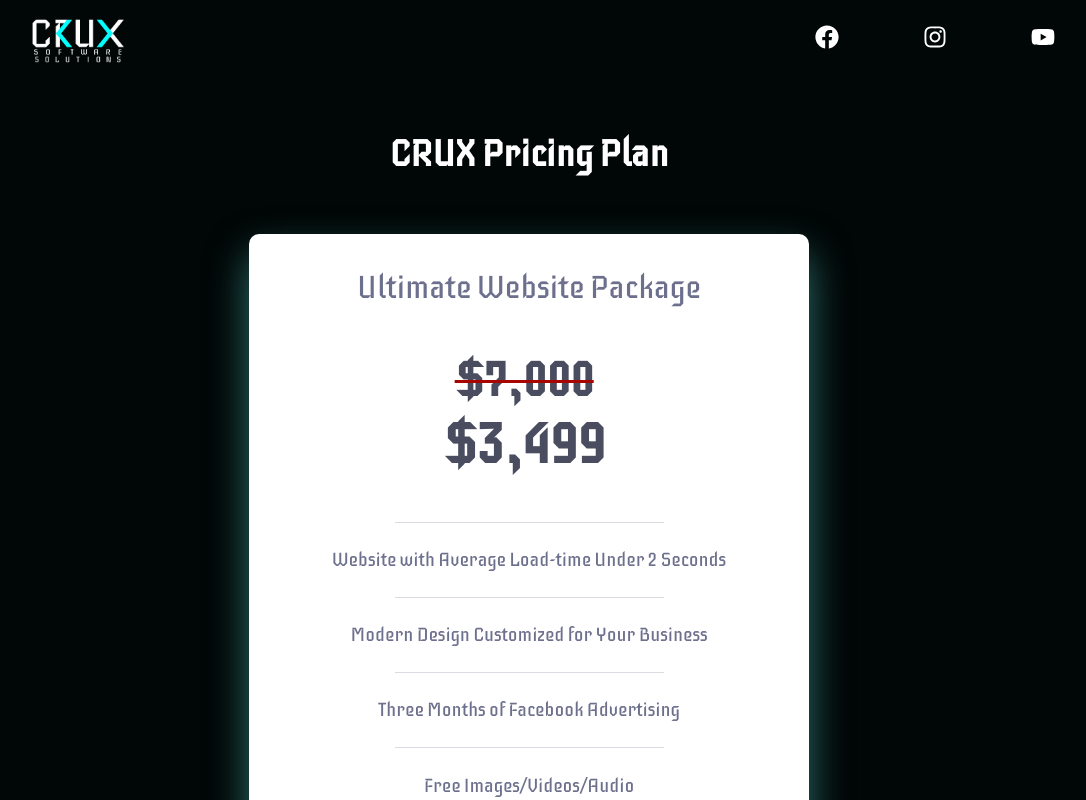
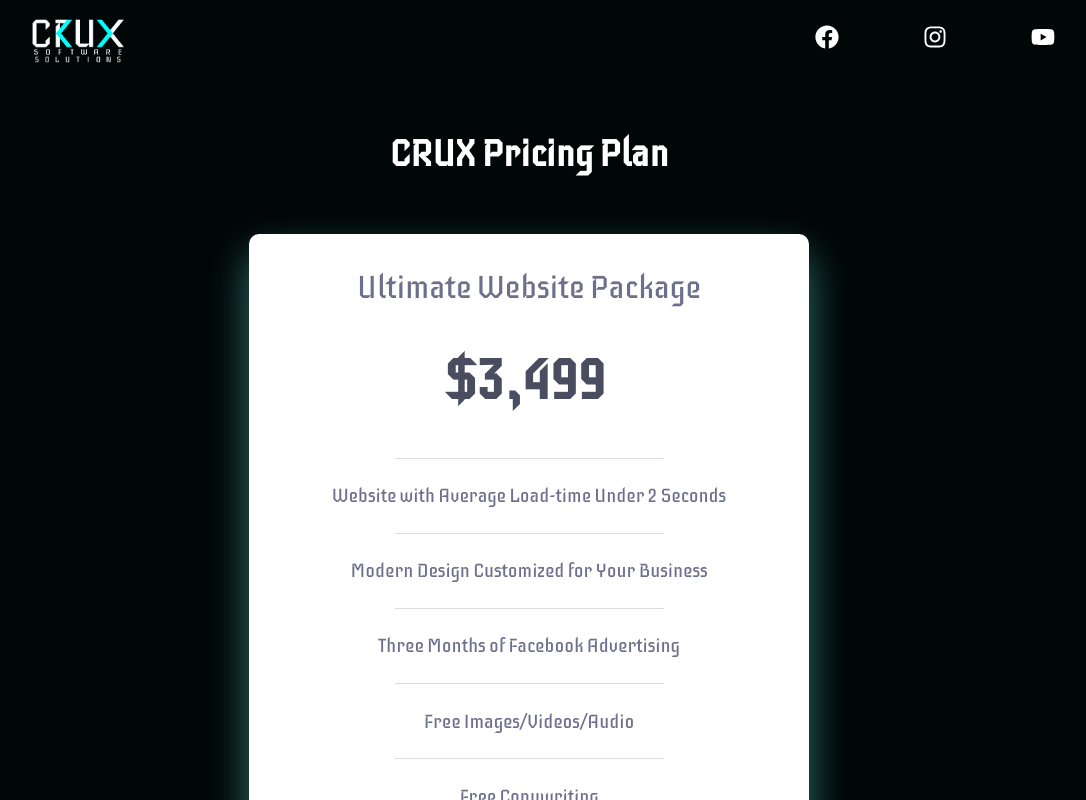
Before and after one commit to mroberson11/cruxmockup, a Next.js app: page /pricing in a window 1280 px wide. Shown: the whole page, without its empty margins (111-1197 px from the left). Built offline with nearby package versions, Linux system fonts and the light colour scheme.

Commit message:
Remove Original Price

```diff
--- a/src/components/PricesInfo/PriceCard.js
+++ b/src/components/PricesInfo/PriceCard.js
@@ -17,7 +17,6 @@
     <PriceCardContainer>
       <PlanType>Ultimate Website Package</PlanType>
       <Price>
-        <OriginalCurrency>$7,000</OriginalCurrency>
         <Currency>$3,499</Currency>
       </Price>
       <Divider />
--- a/src/components/PricesInfo/PriceCardElements.js
+++ b/src/components/PricesInfo/PriceCardElements.js
@@ -58,8 +58,8 @@
   font-weight: 700;
   line-height: 4rem;
   margin-right: 0.6rem;
-  text-decoration: line-through 3px #a80501;
-  -webkit-text-decoration: line-through 3px #a80501;
+  text-decoration-line: line-through 3px #a80501;
+  -webkit-text-decoration-line: line-through 3px #a80501;
 `;
 
 export const Currency = styled.span`
```
